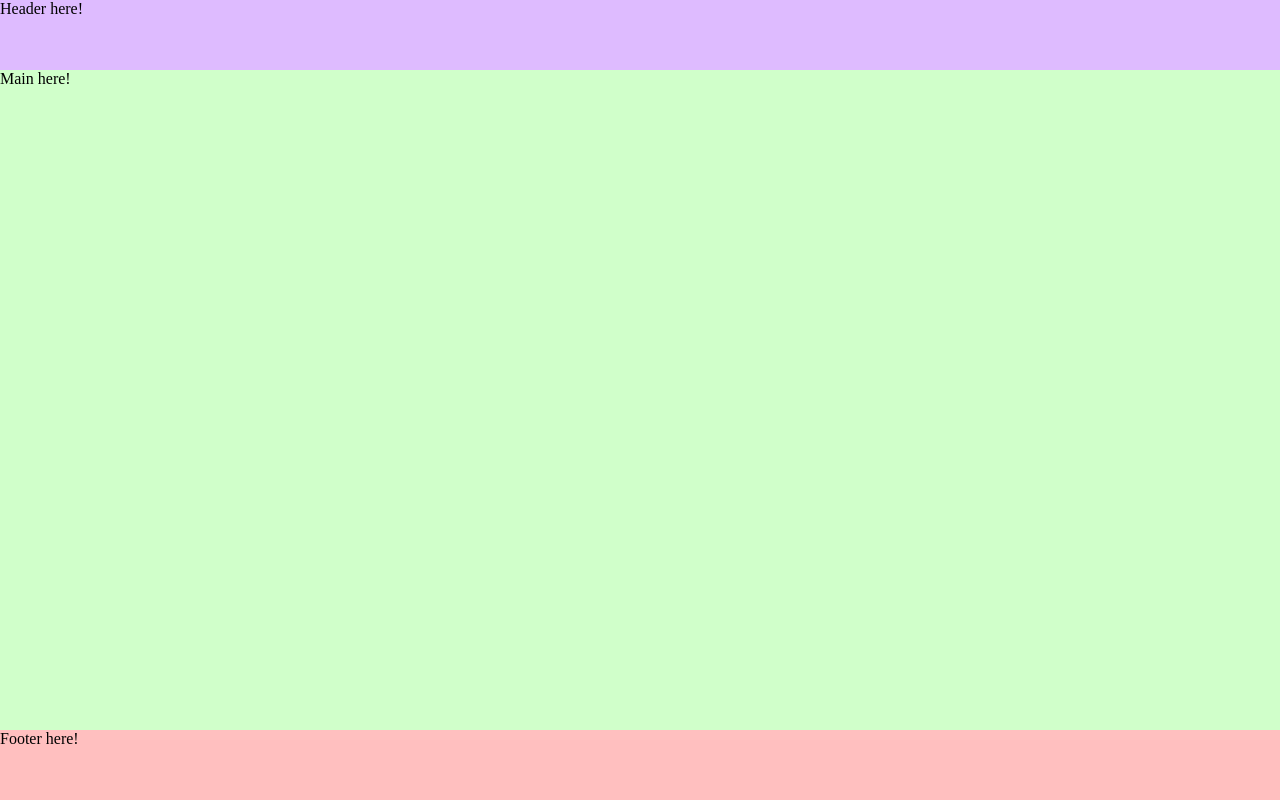
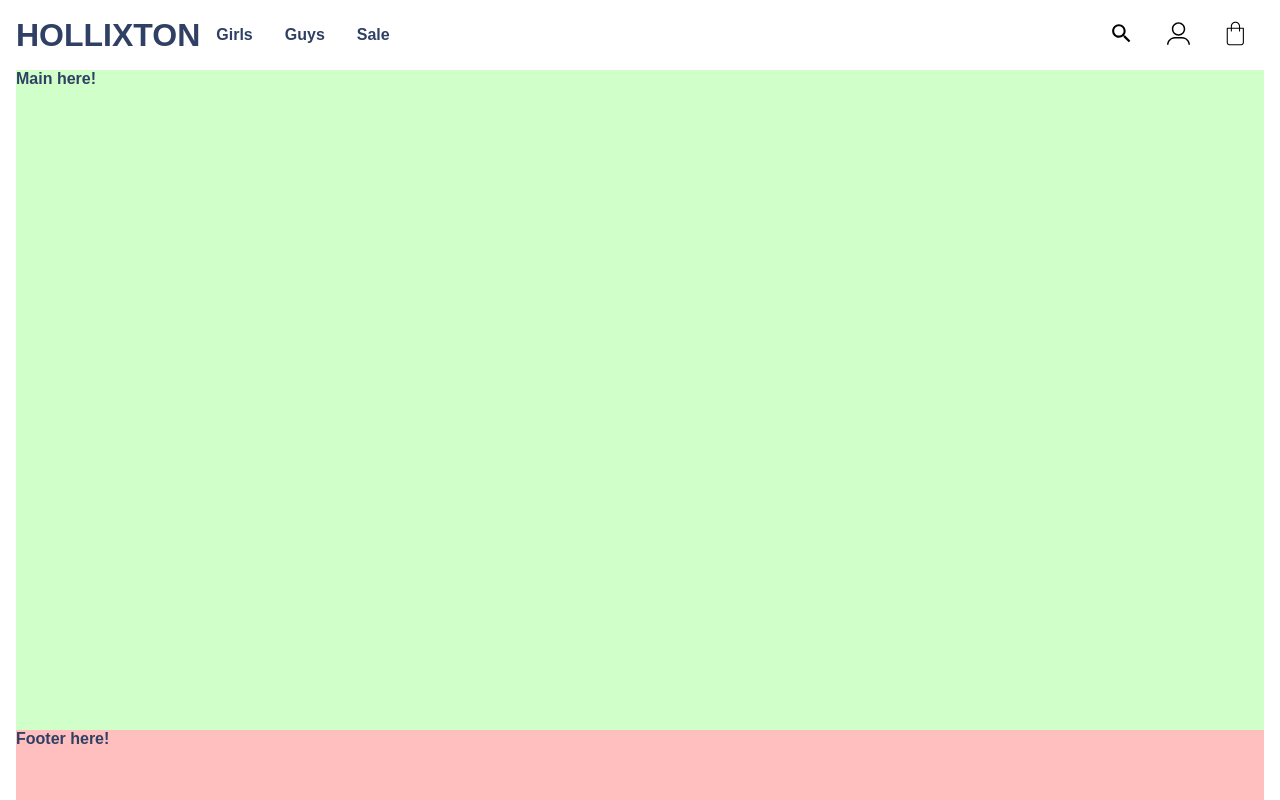
Before and after one commit to besim10/hoxton-js-hollixton, a plain HTML site: page index.html in a window 1280 px wide. Drawn offline with Linux system fonts and the light colour scheme.

Commit message:
Finished Header

```diff
--- a/index.js
+++ b/index.js
@@ -4,9 +4,52 @@ const state = {}
 function renderHeader(){
 
     const headerEl = document.createElement('header')
-    headerEl.textContent = 'Header here!'
+
+    const logoH1El = document.createElement('h1')
+    logoH1El.textContent = 'HOLLIXTON'
+
+    const navEl = document.createElement('nav')
+    navEl.setAttribute('class','header-Nav')
+
+    const leftMenu = document.createElement('ul')
+    leftMenu.classList.add('menu-header')
+    leftMenu.classList.add('left-menu-header')
+
+    const listItemGirls = document.createElement('li')
+    listItemGirls.textContent = 'Girls'
+    const listItemBoys = document.createElement('li')
+    listItemBoys.textContent = 'Guys'
+    const listItemSale = document.createElement('li')
+    listItemSale.textContent = 'Sale'
+
+    const rightMenu = document.createElement('ul')
+    rightMenu.classList.add('menu-header')
+    rightMenu.classList.add('right-menu-header')
+
+    const listItemSearch = document.createElement('li')
+    const searchImg = document.createElement('img')
+    searchImg.setAttribute('class','icons')
+    searchImg.setAttribute('src','icons/search_icon.svg')
+
+    const listItemProf = document.createElement('li')
+    const personImg = document.createElement('img')
+    personImg.setAttribute('class','icons')
+    personImg.setAttribute('src','icons/person-icon.svg')
+
+    const listItemBag = document.createElement('li')
+    const bagImg = document.createElement('img')
+    bagImg.setAttribute('class','icons')
+    bagImg.setAttribute('src','icons/bag-icon.svg')
 
     document.body.append(headerEl)
+    headerEl.append(logoH1El,navEl)
+    navEl.append(leftMenu,rightMenu)
+    leftMenu.append(listItemGirls,listItemBoys,listItemSale)
+    rightMenu.append(listItemSearch, listItemProf, listItemBag)
+    listItemSearch.append(searchImg)
+    listItemProf.append(personImg)
+    listItemBag.append(bagImg)
+
 }
 function renderMain(){
     const mainEl = document.createElement('main')
--- a/style.css
+++ b/style.css
@@ -1,16 +1,54 @@
+:root{
+    --blue: #304064;
+    --white: #ffffff;
+}
+
+@import url('https://fonts.googleapis.com/css2?family=Fjalla+One&display=swap');
 *{
     margin: 0;
     padding: 0;
     box-sizing: border-box;
+
+}
+img{
+    width: 100%;
 }
 body{
+    font-family: 'Fjalla One', sans-serif;
+    font-weight: bold;
     display: grid;
     grid-template-rows: 70px 1fr 70px;
     height: 100vh;
+    padding: 0rem 1rem;
+    background-color: var(--white);
+    color: var(--blue);
 }
 header{
     display: grid;
-    background-color: rgb(222, 187, 255);
+    grid-template-columns: auto 1fr;
+    align-items: center;
+}
+.header-Nav{
+    display: grid;
+    grid-template-columns: 1fr auto;
+    align-items: center;
+}
+.menu-header{
+    list-style: none;
+    display: grid;
+    grid-auto-flow: column;
+}
+.menu-header li {
+    padding: 1rem;
+}
+.left-menu-header{
+    justify-content: flex-start;
+}
+.right-menu-header{
+    justify-content: flex-end;
+}
+.right-menu-header .icons{
+    width: 25px;
 }
 main{
     display: grid;
```
Also changed, not shown: icons/bag-icon.svg (added), icons/person-icon.svg (added), icons/search_icon.svg (added).
